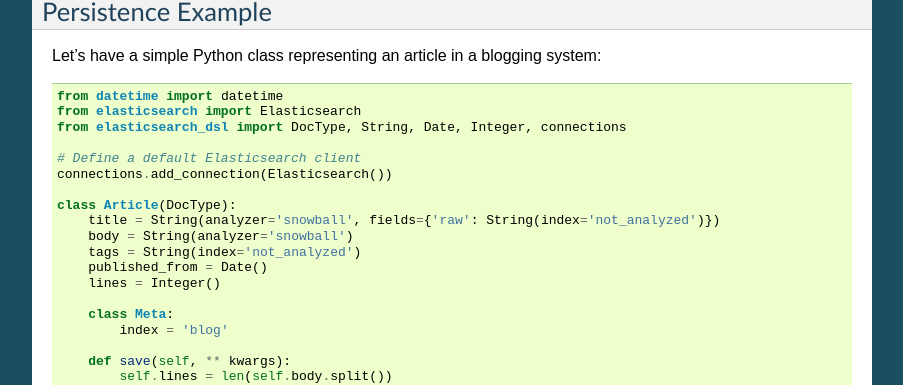
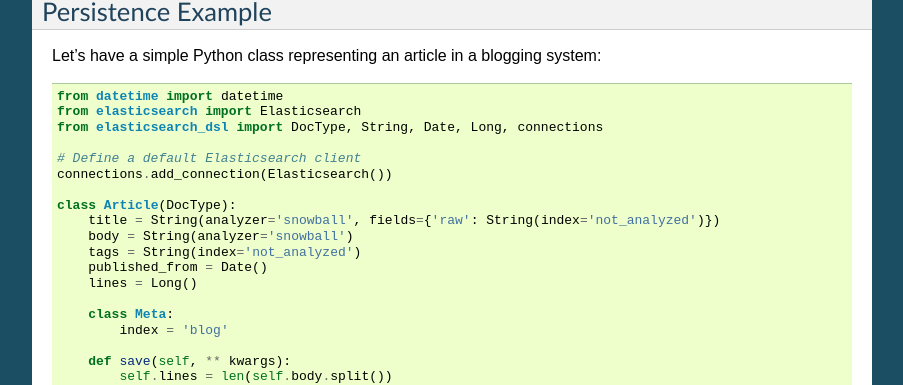
Before and after one commit to elastic/elasticsearch-dsl-py, a Sphinx documentation site: the page built from docs/index.rst, in a window 1280 px wide and 900 px high, scrolled down 1431 px. Shown: the part 140-525 px from the top of the window, without its empty margins (198-1101 px from the left). Built offline with Sphinx 7.4.7, drawn with Linux system fonts in a browser that asks for light colours.

Commit message:
Replace Integer with Long in documentation
Seem that Integer field no more existss and should be replaced using Long .
Just documentation update to make example work with current master branch status

```diff
--- a/docs/index.rst
+++ b/docs/index.rst
@@ -111,7 +111,7 @@ Let's have a simple Python class representing an article in a blogging system:
 
     from datetime import datetime
     from elasticsearch import Elasticsearch
-    from elasticsearch_dsl import DocType, String, Date, Integer, connections
+    from elasticsearch_dsl import DocType, String, Date, Long, connections
 
     # Define a default Elasticsearch client
     connections.add_connection(Elasticsearch())
@@ -121,7 +121,7 @@ Let's have a simple Python class representing an article in a blogging system:
         body = String(analyzer='snowball')
         tags = String(index='not_analyzed')
         published_from = Date()
-        lines = Integer()
+        lines = Long()
 
         class Meta:
             index = 'blog'
```
